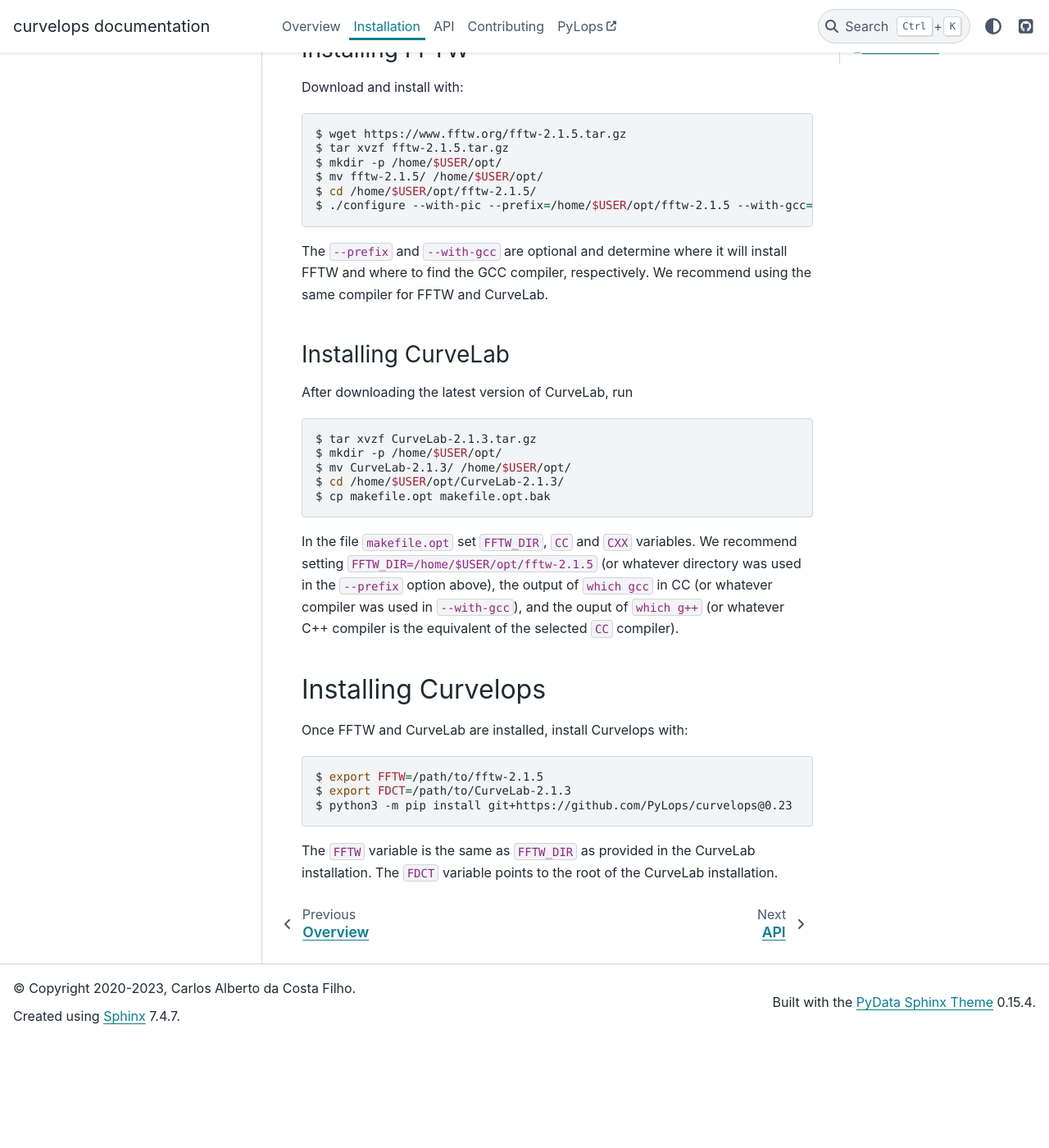
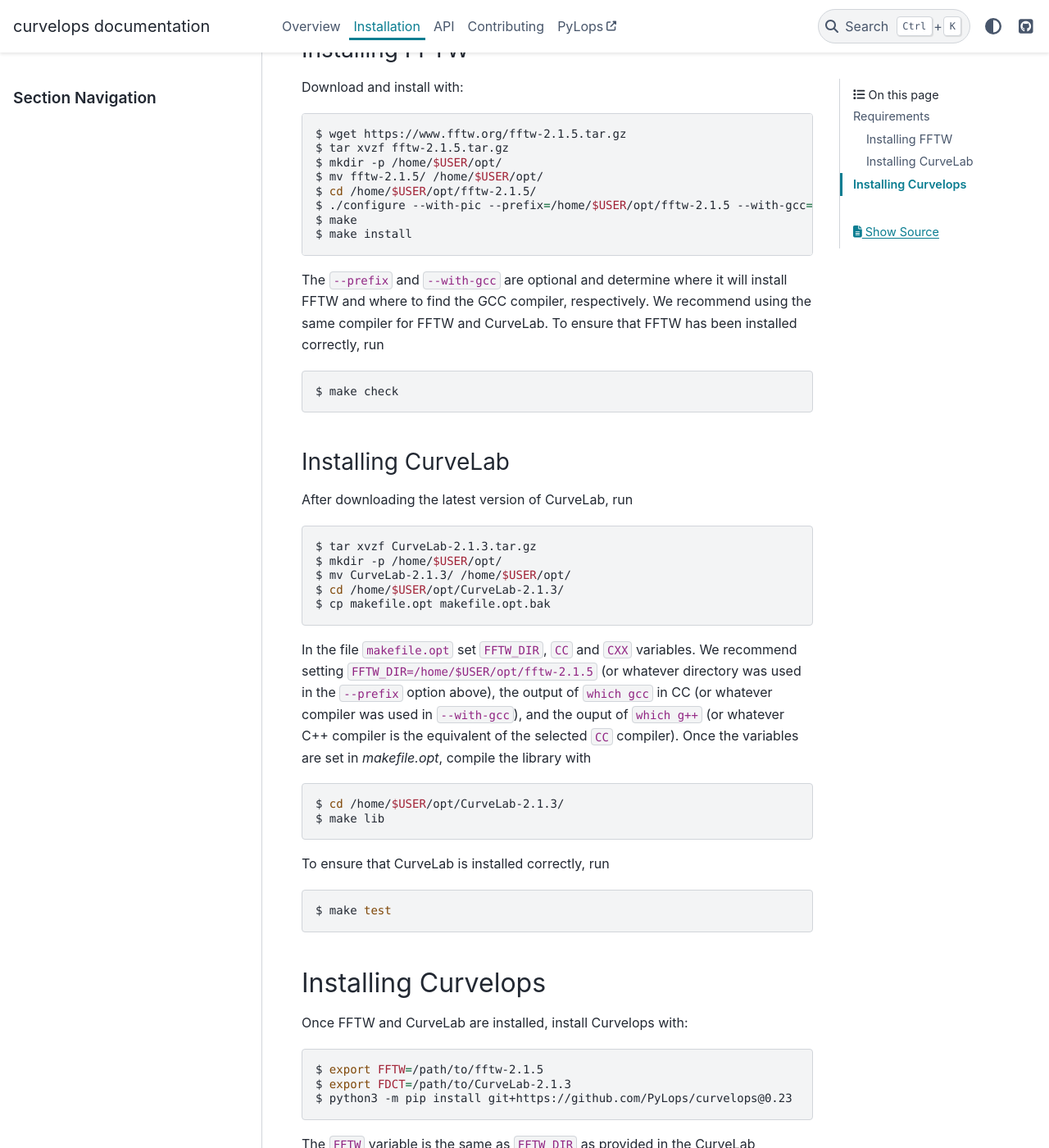
Before and after one commit to PyLops/curvelops, a Sphinx documentation site: the page built from docssrc/source/installation.rst, in a window 1280 px wide and 1400 px high, scrolled down 434 px. Shown: the whole window at 82% size. Built offline with Sphinx 7.4.7 and the PyData theme 0.15.4, drawn with Linux system fonts in a browser that asks for light colours; pages that are not in the unit, such as notebooks, are missing from menus; the version number could not be read and is left out; before the commit the page ends 1703 px from its top, so only the background shows below that.

Commit message:
Improve documentation of installation (#21)
* fix: grab latest release before pushing docs

* fix: improve installation instructions for FFTW and CurveLab

```diff
--- a/docssrc/source/installation.rst
+++ b/docssrc/source/installation.rst
@@ -28,10 +28,18 @@
     $ mv fftw-2.1.5/ /home/$USER/opt/
     $ cd /home/$USER/opt/fftw-2.1.5/
     $ ./configure --with-pic --prefix=/home/$USER/opt/fftw-2.1.5 --with-gcc=$(which gcc)
+    $ make
+    $ make install
 
 The ``--prefix`` and ``--with-gcc`` are optional and determine where it will
 install FFTW and where to find the GCC compiler, respectively. We recommend
-using the same compiler for FFTW and CurveLab.
+using the same compiler for FFTW and CurveLab. To ensure that FFTW has been
+installed correctly, run
+
+..  code-block:: console
+
+    $ make check
+
 
 Installing CurveLab
 ~~~~~~~~~~~~~~~~~~~
@@ -50,7 +58,19 @@
 (or whatever directory was used in the ``--prefix`` option above), the output
 of ``which gcc`` in CC (or whatever compiler was used in ``--with-gcc``), and
 the ouput of ``which g++`` (or whatever C++ compiler is the equivalent of
-the selected ``CC`` compiler).
+the selected ``CC`` compiler). Once the variables are set in `makefile.opt`,
+compile the library with
+
+..  code-block:: console
+
+    $ cd /home/$USER/opt/CurveLab-2.1.3/
+    $ make lib
+
+To ensure that CurveLab is installed correctly, run
+
+..  code-block:: console
+
+    $ make test
 
 Installing Curvelops
 --------------------
```
Also changed, not shown: 1 other file.
